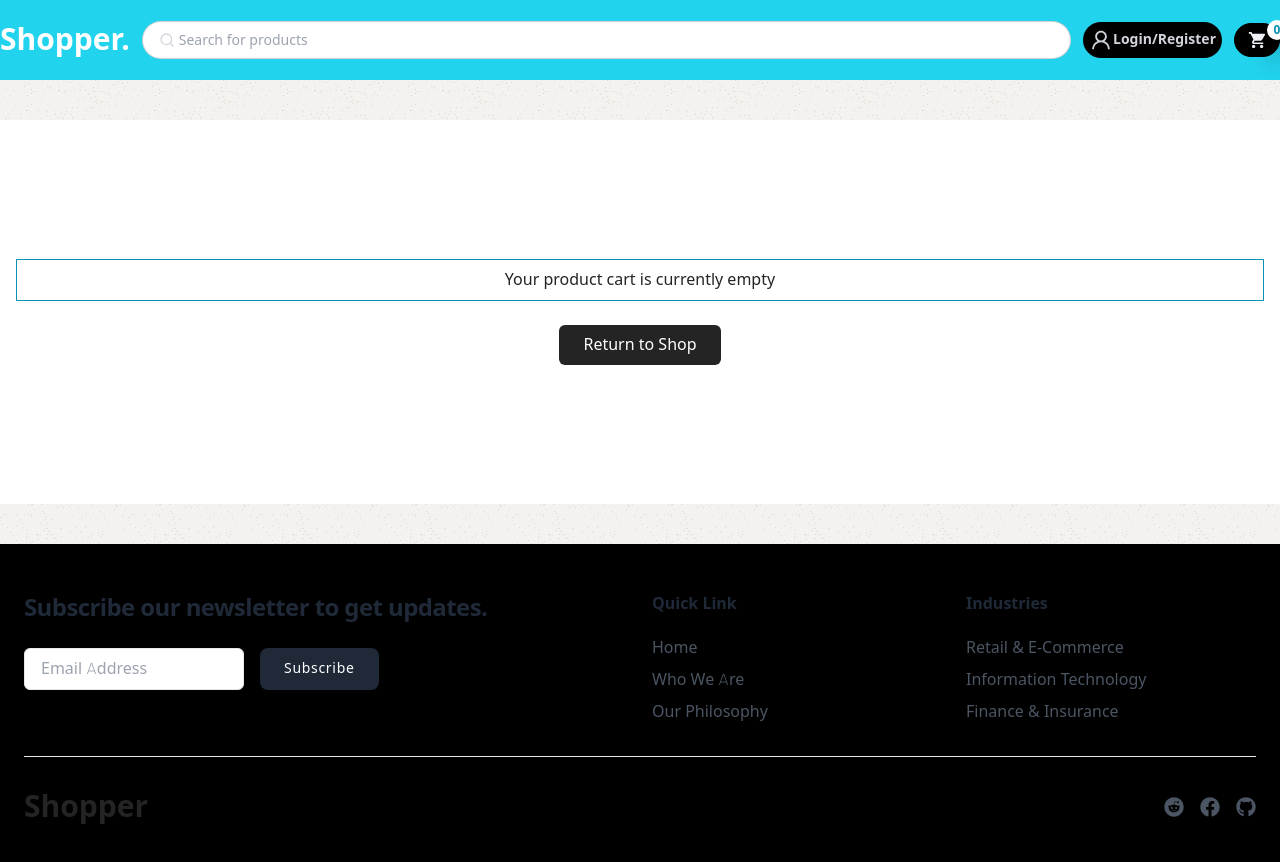
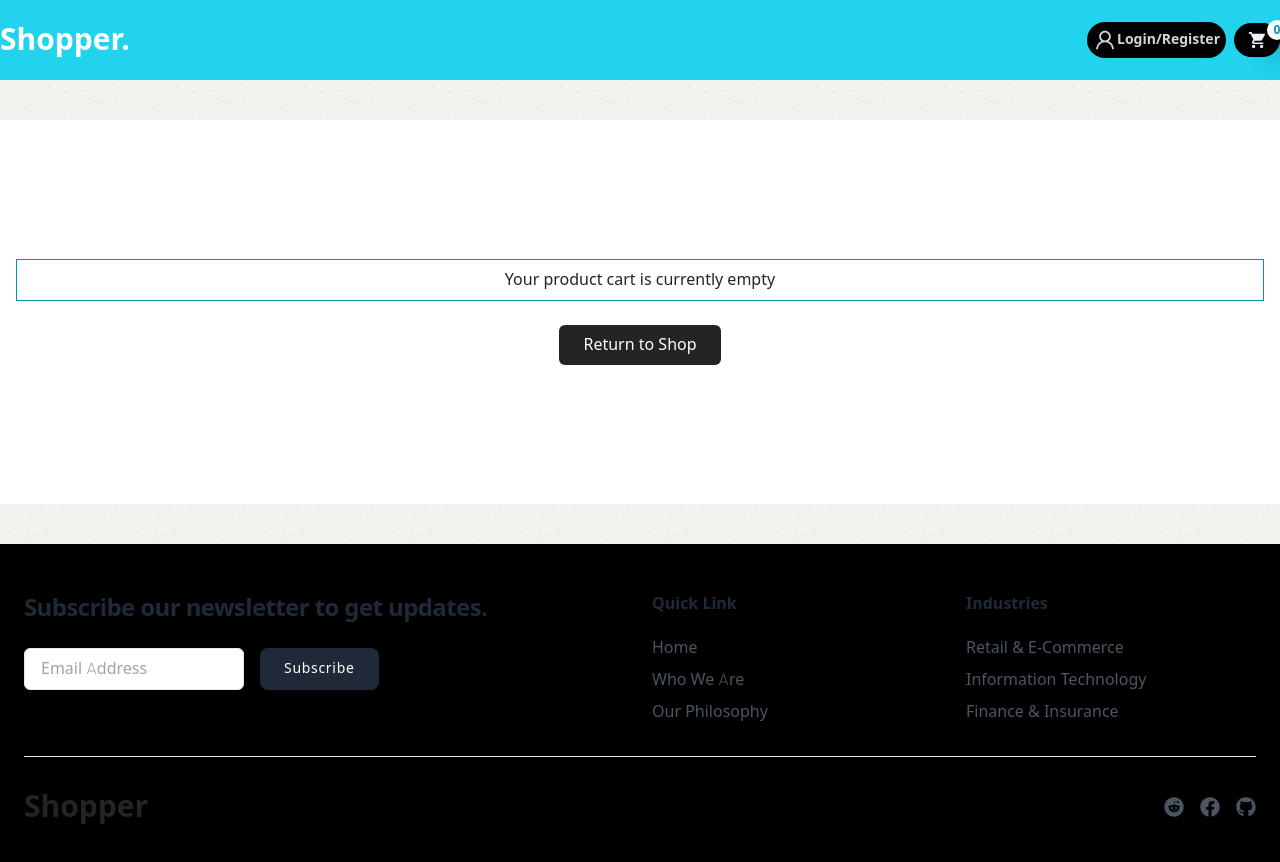
Before and after one commit to iAmUmair05/next-ecommerce, a Next.js app: page /cart in a window 1280 px wide. Shown: the top 862 px of the page. Built offline with nearby package versions, Linux system fonts and the light colour scheme; no server answers.

Commit message:
header updated

```diff
--- a/src/components/Header.tsx
+++ b/src/components/Header.tsx
@@ -49,18 +49,11 @@ const Header = () => {
 
   return (
     <div className="bg-cyan-400 h-20 top-0 sticky z-50">
-      <Container className="h-full flex items-center md:gap-x-3 justify-between md:justify-start">
+      <Container className="h-full flex items-center md:gap-x-3 justify-between">
         <Logo />
         {/* Search Field */}
 
-        <div className="w-full bg-white hidden md:flex items-center gap-x-1 border-[1px] border-lightText/50 rounded-full px-4 py-1.5 focus-within:border-cyan-400 group">
-          <FiSearch className="text-gray-300 group-focus-within:text-cyan-400 duration-200" />
-          <input
-            type="text"
-            placeholder="Search for products"
-            className="placeholder:text-sm flex-1 outline-none"
-          />
-        </div>
+
 
         {/* favorite button */}
         {/*
@@ -71,12 +64,16 @@ const Header = () => {
 
         {/* Login/Register */}
 
+        <div className="flex items-center gap-2">
+
           {!session && (
             <div onClick={() => signIn()} className="headerDiv cursor-pointer">
               <AiOutlineUser className="text-2xl" />
               <p className="text-sm font-semibold">Login/Register</p>
             </div>
           )}
+
+
           {/* Cart button */}
 
           <Link href={"/cart"}>
@@ -90,6 +87,9 @@ const Header = () => {
               </span>
             </div>
           </Link>
+
+
+
           {/* user Image */}
 
           {session && (
@@ -100,6 +100,7 @@ const Header = () => {
               height={50}
               className="rounded-full object-cover"
             />
+
           )}
 
           {/* Order button */}
@@ -113,6 +114,7 @@ const Header = () => {
             </Link>
           )}
 
+
           {/* Logout button */}
           {session && (
             <div
@@ -124,6 +126,9 @@ const Header = () => {
             </div>
           )}
 
+        </div>
+
+
       </Container>
     </div>
   );
```
Also changed, not shown: 1 other file (tests, documents, lock files or other folders). Lines whose indentation alone changed are shown as unchanged.
